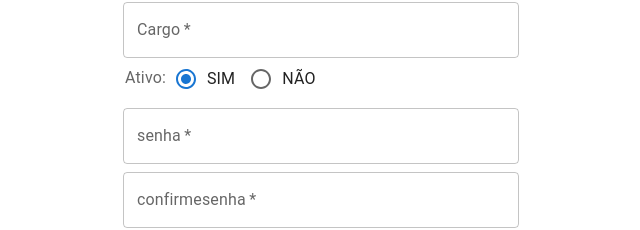
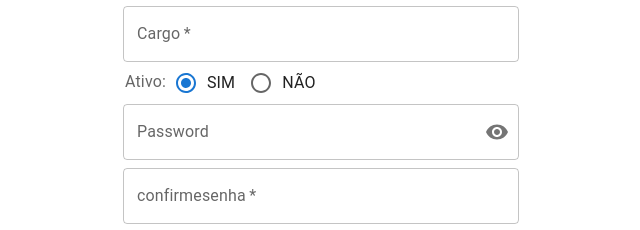
Before and after one commit to KarolVSDev/db_deinfe, a React (Vite) app: page /signup in a window 1280 px wide. Shown: the part 326-556 px from the top of the page, without its empty margins (319-959 px from the left). Built offline with nearby package versions, Linux system fonts and the light colour scheme.

Commit message:
feat/inputPasswordVisibility

```diff
--- a/src/components/SignForms/SignUpForm.tsx
+++ b/src/components/SignForms/SignUpForm.tsx
@@ -12,10 +12,17 @@ import Typography from '@mui/material/Typography';
 import Container from '@mui/material/Container';
 import FormLabel from '@mui/material/FormLabel/FormLabel';
 import RadioGroup from '@mui/material/RadioGroup/RadioGroup';
+import InputAdornment from '@mui/material/InputAdornment';
 import Radio from '@mui/material/Radio/Radio';
 import validator, { isEmail } from 'validator'
 import { useForm } from 'react-hook-form';
 import yup from 'yup'
+import { useState } from 'react';
+import IconButton from '@mui/material/IconButton/IconButton';
+import { Visibility, VisibilityOff } from '@mui/icons-material';
+import FormControl from '@mui/material/FormControl/FormControl';
+import InputLabel from '@mui/material/InputLabel/InputLabel';
+import OutlinedInput from '@mui/material/OutlinedInput/OutlinedInput';
 
 
 interface FormData{
@@ -44,9 +51,14 @@ function Copyright(props: any) {
 
 
 export default function SignUp() {
-
+  const [showPassword, setShowPassword] = React.useState(false);
   const { register, handleSubmit, formState: { errors } } = useForm<FormData>({});
 
+
+  const handleClickShowPassword = () => setShowPassword((show) => !show);
+  const handleMouseDownPassword = (event: React.MouseEvent<HTMLButtonElement>) => {
+    event.preventDefault();
+  };
 
   const onSubmit = (data:FormData) => {
     console.log(data)
@@ -121,7 +133,7 @@ export default function SignUp() {
                   {errors.cargo.message}
                 </Typography>
                 )}
-              <Grid >
+              <Grid sx={{width:'100%'}}>
                 <Grid sx={{display:'flex', flexDirection:'row', ml:"10px"}}>
                   <FormLabel id="demo-radio-buttons-group-label" sx={{mt:"8px"}}>Ativo:</FormLabel>
                   <RadioGroup
@@ -137,20 +149,36 @@ export default function SignUp() {
                     </RadioGroup>
                 </Grid>
               </Grid>
-              <Grid item xs={12}>
-                <TextField
+              <FormControl  sx={{ml:1, width: '100%' }} variant="outlined" error={!!errors?.senha}>
+                <InputLabel sx={{p:'px'}} htmlFor="senha">Password</InputLabel>
+                <OutlinedInput
                   required
+                  id="senha"
+                  type={showPassword ? 'text' : 'password'}
                   fullWidth
                   label="senha"
-                  type="password"
-                  id="senha"
                   error={!!errors?.senha}
                   {...register('senha',{required:'Campo obrigatório',
                   minLength: 8 || 'A senha deve ter 8 caracteres no mínimo',
-                  pattern: /^(?=.*?[A-Z])(?=.*?[a-z])(?=.*?[0-9])(?=.*?[#?!@$ %^&*-]).{8,}$/ || 'A senha deve conter letras maiúsculas, minúsculas números e um carcter especial #$%'})}
-                  autoComplete="new-password"
+                  pattern: {
+                    value: /^(?=.*?[A-Z])(?=.*?[a-z])(?=.*?[0-9])(?=.*?[#?!@$ %^&*-]).{8,}$/,
+                    message: 'A senha deve conter letras maiúsculas, minúsculas, números e um caractere especial #$%'
+                  }
+                  })}
+                  endAdornment={
+                    <InputAdornment position="end">
+                      <IconButton
+                        aria-label="toggle password visibility"
+                        onClick={handleClickShowPassword}
+                        onMouseDown={handleMouseDownPassword}
+                        edge="end"
+                      >
+                        {showPassword ? <VisibilityOff /> : <Visibility />}
+                      </IconButton>
+                    </InputAdornment>
+                  }
                 />
-              </Grid>
+              </FormControl>
               {errors?.senha && (
                 <Typography variant="caption" sx={{ color: 'red', ml:'10px'}}>
                 {errors.senha.message}
@@ -188,7 +216,3 @@ export default function SignUp() {
       </Container>
   )
 }
-
-function yupResolver(schema: yup.ObjectSchema<{ nome: string; email: string | undefined; }, yup.AnyObject, { nome: undefined; email: undefined; }, "">): import("react-hook-form").Resolver<import("react-hook-form").FieldValues, any> | undefined {
-  throw new Error('Function not implemented.');
-}
```
